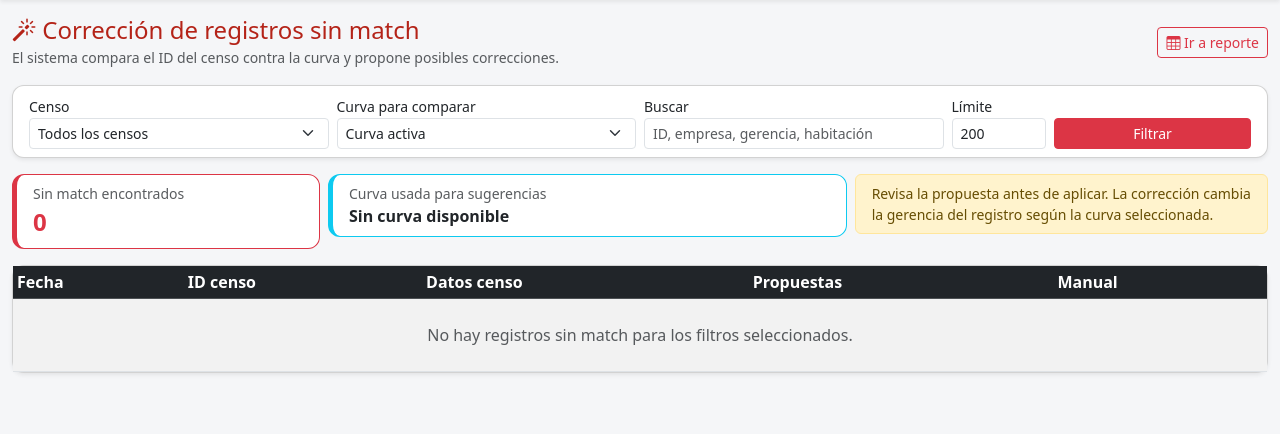
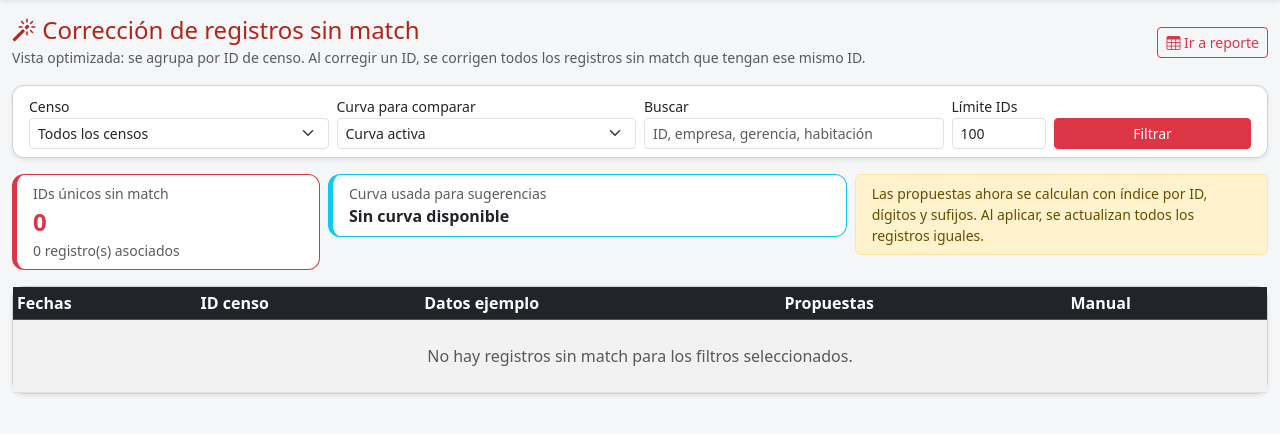
Before and after one commit to Javier-9690/reportabilidad5400, a Flask app: page /no-match in a window 1280 px wide. Shown: the part 56-490 px from the top of the page. Run offline with Flask 3, Linux system fonts and the light colour scheme.

Commit message:
Add files via upload

```diff
--- a/app.py
+++ b/app.py
@@ -712,6 +712,35 @@ def build_curve_candidates(curve):
     return CurvaItem.query.filter_by(curva_version_id=curve.id).all()
 
 
+def build_curve_match_index(curve):
+    """
+    Construye un índice en memoria para proponer correcciones sin comparar cada
+    registro contra toda la curva. Esto reemplaza el cálculo O(registros * curva)
+    por búsquedas directas por ID normalizado, dígitos y sufijos.
+    """
+    items = build_curve_candidates(curve)
+    index = {
+        "items": items,
+        "by_compact": defaultdict(list),
+        "by_digits": defaultdict(list),
+        "by_suffix": defaultdict(list),
+    }
+
+    for item in items:
+        compact = compact_id(item.solicitud_id)
+        digits = digits_id(item.solicitud_id).lstrip("0")
+
+        if compact:
+            index["by_compact"][compact].append(item)
+        if digits:
+            index["by_digits"][digits].append(item)
+            # Sufijos largos primero; evita recorrer toda la curva para IDs parecidos.
+            for n in range(4, min(len(digits), 12) + 1):
+                index["by_suffix"][(n, digits[-n:])].append(item)
+
+    return index
+
+
 def candidate_score(record, item):
     target = compact_id(record.solicitud_id)
     candidate = compact_id(item.solicitud_id)
@@ -740,12 +769,12 @@ def candidate_score(record, item):
             score = min(88, 70 + max_suffix * 2)
             reason = f"Coinciden los últimos {max_suffix} dígitos"
 
+    # Solo se ejecuta sobre candidatos prefiltrados, no sobre toda la curva.
     ratio = SequenceMatcher(None, target, candidate).ratio()
     if ratio >= 0.70 and int(ratio * 85) > score:
         score = int(ratio * 85)
         reason = f"Similitud de ID {ratio * 100:.0f}%"
 
-    # Pequeños refuerzos si además coinciden datos descriptivos.
     if record.empresa and item.empresa and norm(record.empresa) == norm(item.empresa):
         score += 4
         reason += " + misma empresa"
@@ -756,9 +785,47 @@ def candidate_score(record, item):
     return min(score, 100), reason
 
 
-def suggestions_for_record(record, candidates, limit=3):
+def candidate_pool_for_record(record, match_index, max_candidates=250):
+    """Obtiene un subconjunto pequeño de curva para calcular sugerencias."""
+    if not match_index:
+        return []
+
+    target = compact_id(record.solicitud_id)
+    target_digits = digits_id(record.solicitud_id).lstrip("0")
+    pool = []
+    seen = set()
+
+    def add(items):
+        for item in items or []:
+            if item.id not in seen:
+                seen.add(item.id)
+                pool.append(item)
+                if len(pool) >= max_candidates:
+                    return
+
+    if target:
+        add(match_index["by_compact"].get(target))
+    if target_digits:
+        add(match_index["by_digits"].get(target_digits))
+        for n in range(min(len(target_digits), 12), 3, -1):
+            add(match_index["by_suffix"].get((n, target_digits[-n:])))
+            if len(pool) >= max_candidates:
+                break
+
+    # Respaldo liviano: si no hay candidatos por dígitos, compara con una muestra
+    # acotada de IDs que compartan inicio o término normalizado.
+    if not pool and target:
+        for item in match_index["items"][:max_candidates]:
+            candidate = compact_id(item.solicitud_id)
+            if candidate and (candidate[:4] == target[:4] or candidate[-4:] == target[-4:]):
+                add([item])
+
+    return pool[:max_candidates]
+
+
+def suggestions_for_record(record, match_index, limit=3):
     suggestions = []
-    for item in candidates:
+    for item in candidate_pool_for_record(record, match_index):
         score, reason = candidate_score(record, item)
         if score >= 60:
             suggestions.append({
@@ -770,18 +837,69 @@ def suggestions_for_record(record, candidates, limit=3):
     return suggestions[:limit]
 
 
+def find_curve_item_by_manual_id(curve, manual_id):
+    """Busca un ID manual en la curva, aceptando diferencias simples de formato."""
+    if not curve or not manual_id:
+        return None
+
+    manual_id = norm_id(manual_id)
+    item = CurvaItem.query.filter_by(curva_version_id=curve.id, solicitud_id=manual_id).first()
+    if item:
+        return item
+
+    target = compact_id(manual_id)
+    target_digits = digits_id(manual_id).lstrip("0")
+    for item in CurvaItem.query.filter_by(curva_version_id=curve.id).all():
+        if target and compact_id(item.solicitud_id) == target:
+            return item
+        if target_digits and digits_id(item.solicitud_id).lstrip("0") == target_digits:
+            return item
+    return None
+
+
+def apply_correction_to_same_id(record, item):
+    """
+    Corrige todos los registros sin match que tengan el mismo ID de censo.
+    Se aplica a todos los censos almacenados para evitar corregir uno por uno.
+    """
+    same_id = norm_id(record.solicitud_id)
+    if not same_id:
+        same_id = record.solicitud_id
+
+    records = CensoRecord.query.filter(
+        CensoRecord.curva_item_id.is_(None),
+        CensoRecord.solicitud_id == same_id,
+    ).all()
+
+    # Respaldo por si algún registro quedó con espacios/formato distinto antes de normalizar.
+    if not records:
+        target = compact_id(record.solicitud_id)
+        all_unmatched = CensoRecord.query.filter(CensoRecord.curva_item_id.is_(None)).all()
+        records = [r for r in all_unmatched if compact_id(r.solicitud_id) == target]
+
+    censo_ids = set()
+    for row in records:
+        row.curva_item_id = item.id
+        censo_ids.add(row.censo_id)
+
+    for censo_id in censo_ids:
+        recalc_censo_stats(censo_id)
+
+    return len(records), censo_ids
+
+
 def no_match_payload(censo_id=None, curve_id=None, search_text="", limit=200):
     curve = get_curve_for_matching(curve_id)
-    candidates = build_curve_candidates(curve)
+    match_index = build_curve_match_index(curve)
 
-    query = CensoRecord.query.join(Censo, Censo.id == CensoRecord.censo_id).filter(CensoRecord.curva_item_id.is_(None))
+    base_query = CensoRecord.query.join(Censo, Censo.id == CensoRecord.censo_id).filter(CensoRecord.curva_item_id.is_(None))
     if censo_id:
-        query = query.filter(CensoRecord.censo_id == censo_id)
+        base_query = base_query.filter(CensoRecord.censo_id == censo_id)
 
     search_text = (search_text or "").strip()
     if search_text:
         like = f"%{search_text}%"
-        query = query.filter(
+        base_query = base_query.filter(
             or_(
                 CensoRecord.solicitud_id.ilike(like),
                 CensoRecord.empresa.ilike(like),
@@ -791,18 +909,46 @@ def no_match_payload(censo_id=None, curve_id=None, search_text="", limit=200):
             )
         )
 
-    total = query.count()
-    records = query.order_by(Censo.fecha_censo.desc(), CensoRecord.solicitud_id.asc()).limit(limit).all()
+    total_records = base_query.count()
+    total_ids = base_query.with_entities(CensoRecord.solicitud_id).distinct().count()
+
+    grouped = base_query.with_entities(
+        CensoRecord.solicitud_id.label("solicitud_id"),
+        func.count(CensoRecord.id).label("same_id_count"),
+        func.min(Censo.fecha_censo).label("first_date"),
+        func.max(Censo.fecha_censo).label("last_date"),
+        func.min(CensoRecord.id).label("sample_id"),
+    ).group_by(
+        CensoRecord.solicitud_id
+    ).order_by(
+        func.max(Censo.fecha_censo).desc(),
+        CensoRecord.solicitud_id.asc()
+    ).limit(limit).all()
+
+    sample_ids = [row.sample_id for row in grouped]
+    sample_records = {
+        record.id: record
+        for record in CensoRecord.query.filter(CensoRecord.id.in_(sample_ids)).all()
+    } if sample_ids else {}
+
     rows = []
-    for record in records:
+    for group in grouped:
+        record = sample_records.get(group.sample_id)
+        if not record:
+            continue
         rows.append({
             "record": record,
             "censo": record.censo,
-            "suggestions": suggestions_for_record(record, candidates),
+            "same_id_count": int(group.same_id_count or 0),
+            "first_date": group.first_date,
+            "last_date": group.last_date,
+            "suggestions": suggestions_for_record(record, match_index),
         })
+
     return {
         "curve": curve,
-        "total": total,
+        "total": total_ids,
+        "total_records": total_records,
         "limit": limit,
         "rows": rows,
     }
@@ -864,13 +1010,14 @@ def register_routes(app):
         censo_id = request.args.get('censo_id', type=int)
         curve_id = request.args.get('curve_id', type=int)
         search_text = request.args.get('q', '')
-        limit = min(request.args.get('limit', 200, type=int) or 200, 1000)
+        limit = min(request.args.get('limit', 100, type=int) or 100, 1000)
         payload = no_match_payload(censo_id=censo_id, curve_id=curve_id, search_text=search_text, limit=limit)
         return render_template(
             'no_match.html',
             rows=payload['rows'],
             curve=payload['curve'],
             total=payload['total'],
+            total_records=payload['total_records'],
             limit=payload['limit'],
             censos=Censo.query.order_by(Censo.fecha_censo.desc()).all(),
             curves=CurvaVersion.query.order_by(CurvaVersion.uploaded_at.desc()).all(),
@@ -884,10 +1031,12 @@ def register_routes(app):
         record = CensoRecord.query.get_or_404(record_id)
         item_id = request.form.get('curva_item_id', type=int)
         item = CurvaItem.query.get_or_404(item_id)
-        record.curva_item_id = item.id
-        recalc_censo_stats(record.censo_id)
+        updated_count, censo_ids = apply_correction_to_same_id(record, item)
         db.session.commit()
-        flash(f'Corrección aplicada: ID censo {record.solicitud_id} → curva {item.solicitud_id} / {item.gerencia}', 'success')
+        flash(
+            f'Corrección aplicada a {updated_count} registro(s) con ID censo {record.solicitud_id} → curva {item.solicitud_id} / {item.gerencia}.',
+            'success'
+        )
         return redirect(request.referrer or url_for('no_match_page'))
 
     @app.post('/api/no-match/<int:record_id>/manual')
@@ -899,14 +1048,16 @@ def register_routes(app):
         if not curve:
             flash('No hay curva disponible para buscar el ID manual.', 'danger')
             return redirect(request.referrer or url_for('no_match_page'))
-        item = CurvaItem.query.filter_by(curva_version_id=curve.id, solicitud_id=manual_id).first()
+        item = find_curve_item_by_manual_id(curve, manual_id)
         if not item:
             flash(f'No se encontró el ID {manual_id} en la curva {curve.name}.', 'warning')
             return redirect(request.referrer or url_for('no_match_page'))
-        record.curva_item_id = item.id
-        recalc_censo_stats(record.censo_id)
+        updated_count, censo_ids = apply_correction_to_same_id(record, item)
         db.session.commit()
-        flash(f'Corrección manual aplicada: {record.solicitud_id} → {item.solicitud_id} / {item.gerencia}', 'success')
+        flash(
+            f'Corrección manual aplicada a {updated_count} registro(s): {record.solicitud_id} → {item.solicitud_id} / {item.gerencia}.',
+            'success'
+        )
         return redirect(request.referrer or url_for('no_match_page'))
 
     @app.route('/censos')
--- a/templates/no_match.html
+++ b/templates/no_match.html
@@ -4,7 +4,9 @@
 <div class="d-flex justify-content-between align-items-center mb-3 flex-wrap gap-2">
     <div>
         <h4 class="text-primary-red mb-0"><i class="bi bi-magic"></i> Corrección de registros sin match</h4>
-        <small class="text-muted">El sistema compara el ID del censo contra la curva y propone posibles correcciones.</small>
+        <small class="text-muted">
+            Vista optimizada: se agrupa por ID de censo. Al corregir un ID, se corrigen todos los registros sin match que tengan ese mismo ID.
+        </small>
     </div>
     <a href="{{ url_for('report_page') }}" class="btn btn-sm btn-outline-danger"><i class="bi bi-table"></i> Ir a reporte</a>
 </div>
@@ -35,7 +37,7 @@
                 <input name="q" value="{{ q }}" class="form-control form-control-sm" placeholder="ID, empresa, gerencia, habitación">
             </div>
             <div class="col-6 col-md-1">
-                <label class="form-label small mb-0">Límite</label>
+                <label class="form-label small mb-0">Límite IDs</label>
                 <input type="number" name="limit" value="{{ limit }}" min="10" max="1000" class="form-control form-control-sm">
             </div>
             <div class="col-6 col-md-2">
@@ -49,8 +51,9 @@
     <div class="col-6 col-md-3">
         <div class="card kpi-card border-danger">
             <div class="card-body py-2">
-                <div class="text-muted small">Sin match encontrados</div>
+                <div class="text-muted small">IDs únicos sin match</div>
                 <div class="fs-4 fw-bold text-danger">{{ total }}</div>
+                <div class="small text-muted">{{ total_records }} registro(s) asociados</div>
             </div>
         </div>
     </div>
@@ -64,7 +67,7 @@
     </div>
     <div class="col-12 col-md-4">
         <div class="alert alert-warning py-2 mb-0 small">
-            Revisa la propuesta antes de aplicar. La corrección cambia la gerencia del registro según la curva seleccionada.
+            Las propuestas ahora se calculan con índice por ID, dígitos y sufijos. Al aplicar, se actualizan todos los registros iguales.
         </div>
     </div>
 </div>
@@ -74,9 +77,9 @@
         <table class="table table-sm table-striped table-hover align-middle mb-0 no-match-table">
             <thead class="table-dark">
                 <tr>
-                    <th>Fecha</th>
+                    <th>Fechas</th>
                     <th>ID censo</th>
-                    <th>Datos censo</th>
+                    <th>Datos ejemplo</th>
                     <th>Propuestas</th>
                     <th>Manual</th>
                 </tr>
@@ -85,16 +88,25 @@
                 {% for row in rows %}
                     {% set r = row.record %}
                     <tr>
-                        <td class="small fw-bold text-nowrap">{{ row.censo.fecha_label }}</td>
+                        <td class="small fw-bold text-nowrap">
+                            {% if row.first_date and row.last_date and row.first_date != row.last_date %}
+                                {{ row.first_date.strftime('%d/%m/%Y') }}<br>{{ row.last_date.strftime('%d/%m/%Y') }}
+                            {% else %}
+                                {{ row.censo.fecha_label }}
+                            {% endif %}
+                        </td>
                         <td>
                             <div class="fw-bold text-danger">{{ r.solicitud_id }}</div>
-                            <div class="small text-muted">Hab: {{ r.habitacion or '-' }} · Cama: {{ r.cama or '-' }}</div>
+                            <div class="small text-muted">
+                                {{ row.same_id_count }} registro(s) con este ID
+                            </div>
+                            <div class="small text-muted">Hab ejemplo: {{ r.habitacion or '-' }} · Cama: {{ r.cama or '-' }}</div>
                         </td>
                         <td class="small">
                             <div><strong>Empresa:</strong> {{ r.empresa or '-' }}</div>
                             <div><strong>Gerencia censo:</strong> {{ r.gerencia_censo or '-' }}</div>
                             <div><strong>Área:</strong> {{ r.area or '-' }}</div>
-                            <div><strong>Rut:</strong> {{ r.rut or '-' }}</div>
+                            <div><strong>Rut ejemplo:</strong> {{ r.rut or '-' }}</div>
                         </td>
                         <td>
                             {% if row.suggestions %}
@@ -109,8 +121,8 @@
                                                 </div>
                                                 <form action="{{ url_for('apply_no_match', record_id=r.id) }}" method="post">
                                                     <input type="hidden" name="curva_item_id" value="{{ s.item.id }}">
-                                                    <button class="btn btn-sm btn-outline-success py-0" onclick="return confirm('¿Aplicar esta corrección?');">
-                                                        Aplicar
+                                                    <button class="btn btn-sm btn-outline-success py-0" onclick="return confirm('¿Aplicar esta corrección a todos los registros sin match con el mismo ID?');">
+                                                        Aplicar a todos
                                                     </button>
                                                 </form>
                                             </div>
@@ -124,11 +136,11 @@
                                 <span class="text-muted small">Sin propuesta automática</span>
                             {% endif %}
                         </td>
-                        <td style="min-width: 220px;">
+                        <td style="min-width: 240px;">
                             <form action="{{ url_for('manual_no_match', record_id=r.id) }}" method="post" class="d-flex gap-1">
                                 <input type="hidden" name="curve_id" value="{{ selected_curve_id or '' }}">
                                 <input name="manual_id" class="form-control form-control-sm" placeholder="ID exacto curva" required>
-                                <button class="btn btn-sm btn-dark" onclick="return confirm('¿Aplicar corrección manual?');">OK</button>
+                                <button class="btn btn-sm btn-dark" onclick="return confirm('¿Aplicar corrección manual a todos los registros sin match con el mismo ID?');">OK todos</button>
                             </form>
                         </td>
                     </tr>
@@ -144,7 +156,7 @@
     </div>
     {% if total > limit %}
         <div class="card-footer small text-muted">
-            Mostrando {{ limit }} de {{ total }} registros. Usa filtros para acotar la revisión.
+            Mostrando {{ limit }} de {{ total }} IDs únicos sin match. Usa filtros para acotar la revisión.
         </div>
     {% endif %}
 </div>
```
Also changed, not shown: README.md.
